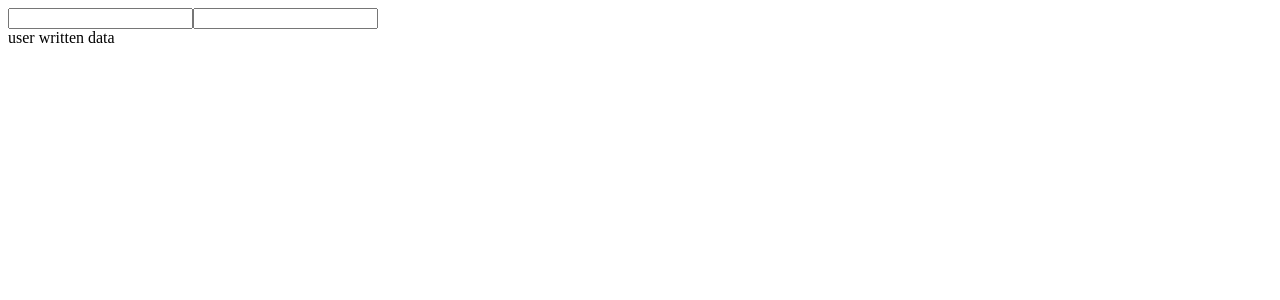
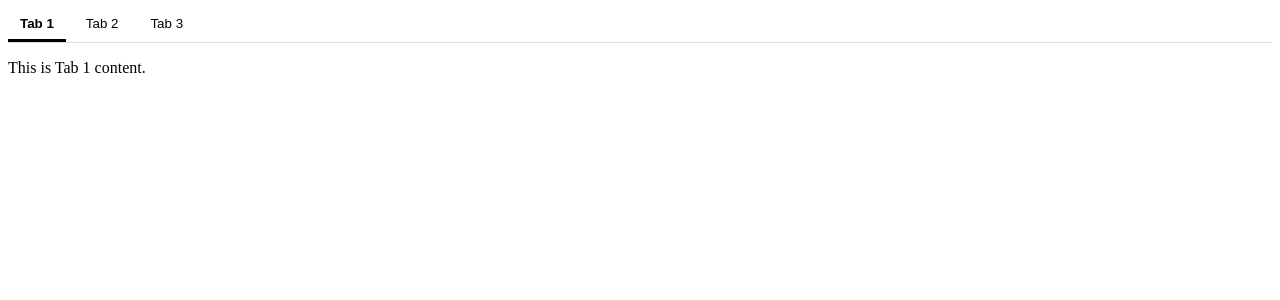
Before and after one commit to sandybhatta/machine-coding, a React (Vite) app: page / in a window 1280 px wide. Shown: the top 300 px of the page. Built offline with nearby package versions, Linux system fonts and the light colour scheme.

Commit message:
usestate hook practiced(tabSwitch)

```diff
--- a/src/App.jsx
+++ b/src/App.jsx
@@ -1,7 +1,9 @@
 import React from 'react'
-import InputEcho from './useStateHookPrac/InputEcho'
-import ShowHidePass from './useStateHookPrac/ShowHidePass'
-import TwoWayBinding from './useStateHookPrac/TwoWayBinding'
+// import InputEcho from './useStateHookPrac/InputEcho'
+// import ShowHidePass from './useStateHookPrac/ShowHidePass'
+// import TwoWayBinding from './useStateHookPrac/TwoWayBinding'
+// import ColorPicker from './useStateHookPrac/ColorPicker'
+import TabSwitcher from './useStateHookPrac/TabSwitcher'
 // import ToggleButton from './useStateHookPrac/ToggleButton'
 // import UserCard from './MachineCodingComp/UserCard'
 // import LimitCounter from './EasyComponents/LimitCounter'
@@ -38,12 +40,12 @@ const App = () => {
 
               {/* 3. <InputEcho /> */}
                {/*4. <ShowHidePass/> */}
-                <TwoWayBinding/>
+                {/*5. <TwoWayBinding/> */}
+
+                {/*6. <ColorPicker/> */}
 
 
-
-
-
+                <TabSwitcher/>
 
 
 
--- /dev/null
+++ b/src/useStateHookPrac/ColorPicker.jsx
@@ -0,0 +1,93 @@
+import React, { useState } from 'react'
+
+const ColorPicker = () => {
+    const colors = ["red", "green", "blue", "yellow","pink" ]
+    const[ select , setSelect ] = useState(-1)
+  return (
+    <div>
+    {
+        colors.map((color,ind)=>(
+            <button key={ind} onClick={()=>setSelect(ind)} style={{background:`${ind===select?colors[select]:"white"}`}}>{color}</button>
+        ))
+    }
+    <div style={{width:"100px",height:"100px" }}>
+
+        </div>
+    </div>
+  )
+}
+
+export default ColorPicker
+
+
+
+
+
+// import React, { useState } from "react";
+
+// const ColorPicker = () => {
+//   // Use stable identity (value) and better labels
+//   const colors = [
+//     { label: "Red", value: "red" },
+//     { label: "Green", value: "green" },
+//     { label: "Blue", value: "blue" },
+//     { label: "Yellow", value: "yellow" },
+//     { label: "Pink", value: "pink" },
+//   ];
+
+//   // Store the color value instead of an index
+//   const [selectedColor, setSelectedColor] = useState(null);
+
+//   const isSelected = (value) => value === selectedColor;
+
+//   return (
+//     <div style={{ fontFamily: "sans-serif", padding: 12 }}>
+//       {/* Controls */}
+//       <div style={{ display: "flex", gap: 8, marginBottom: 12 }}>
+//         {colors.map(({ label, value }) => (
+//           <button
+//             key={value}
+//             onClick={() => setSelectedColor(value)}
+//             // aria-pressed={isSelected(value)}
+//             style={{
+//               padding: "8px 12px",
+//               borderRadius: 8,
+//               border: isSelected(value) ? "2px solid black" : "1px solid #ccc",
+//               background: isSelected(value) ? value : "white",
+//               // Improve legibility for light backgrounds
+//               color: isSelected(value) && (value === "yellow" || value === "pink") ? "#222" : "white",
+//               // If not selected, use normal text color
+//               ...(isSelected(value) ? {} : { color: "#222" }),
+//               cursor: "pointer",
+//               outlineOffset: 2,
+//             }}
+//           >
+//             {label}
+//           </button>
+//         ))}
+//       </div>
+
+//       {/* Preview box that meets the requirement */}
+//       <div
+//         role="region"
+//         // aria-label="Color preview"
+//         style={{
+//           width: 240,
+//           height: 120,
+//           borderRadius: 12,
+//           border: "1px solid #ddd",
+//           display: "flex",
+//           alignItems: "center",
+//           justifyContent: "center",
+//           background: selectedColor || "#f5f5f5",
+//         }}
+//       >
+//         <span style={{ fontWeight: 600 }}>
+//           {selectedColor ? `Selected: ${selectedColor}` : "Pick a color"}
+//         </span>
+//       </div>
+//     </div>
+//   );
+// };
+
+// export default ColorPicker;
--- /dev/null
+++ b/src/useStateHookPrac/TabSwitcher.jsx
@@ -0,0 +1,66 @@
+import React, { useState } from 'react';
+
+const TabSwitcher = () => {
+  const tabs = [
+    { id: "tab-1", label: "Tab 1", content: "This is Tab 1 content." },
+    { id: "tab-2", label: "Tab 2", content: "Here is Tab 2 content." },
+    { id: "tab-3", label: "Tab 3", content: "And this is Tab 3 content." },
+  ];
+
+  const [activeIndex, setActiveIndex] = useState(0);
+
+  const onSelect = (index) => {
+    if (index !== activeIndex) setActiveIndex(index);
+  };
+
+  return (
+    <div>
+      {/* Tab headers */}
+      <div
+        role="tablist"
+        style={{ display: "flex", gap: 8, borderBottom: "1px solid #ddd" }}
+      >
+        {tabs.map((t, i) => {
+          const isActive = i === activeIndex;
+          return (
+            <button
+              key={t.id ?? i}
+              id={`${t.id ?? `tab-${i}`}-tab`}
+              onClick={() => onSelect(i)}
+              onKeyDown={(e) => {
+
+                if (e.key === "Enter" || e.key === " ") {
+                  e.preventDefault();
+                  onSelect(i);
+                }
+              }}
+              style={{
+                padding: "0.5rem 0.75rem",
+                border: "none",
+                borderBottom: isActive ? "3px solid black" : "3px solid transparent",
+                background: "transparent",
+                cursor: "pointer",
+                fontWeight: isActive ? 700 : 500,
+              }}
+            >
+              {t.label}
+            </button>
+          );
+        })}
+      </div>
+
+      {/* Active panel */}
+      <div
+        role="tabpanel"
+        id={`${tabs[activeIndex].id ?? `tab-${activeIndex}`}-panel`}
+        style={{ padding: "1rem 0" }}
+      >
+        {typeof tabs[activeIndex].content === "function"
+          ? tabs[activeIndex].content()
+          : tabs[activeIndex].content}
+      </div>
+    </div>
+  );
+};
+
+export default TabSwitcher;
--- a/src/useStateHookPrac/TwoWayBinding.jsx
+++ b/src/useStateHookPrac/TwoWayBinding.jsx
@@ -10,8 +10,10 @@ const TwoWayBinding = () => {
 
     const handleChange = (e)=>{
         const{name, value} = e.target
+
         setFormData({
-            name:value
+            ...formData,
+            [name]:value
         })
     }
   return (
@@ -23,13 +25,13 @@ const TwoWayBinding = () => {
         />
 
         <input
-        type='email'
+        type='text'
         value={formData.email}
         name='email'
         onChange={handleChange}/>
 
         <div>
-            user written data
+            user written data  :
             {formData.name}
             {formData.email}
         </div>
```
